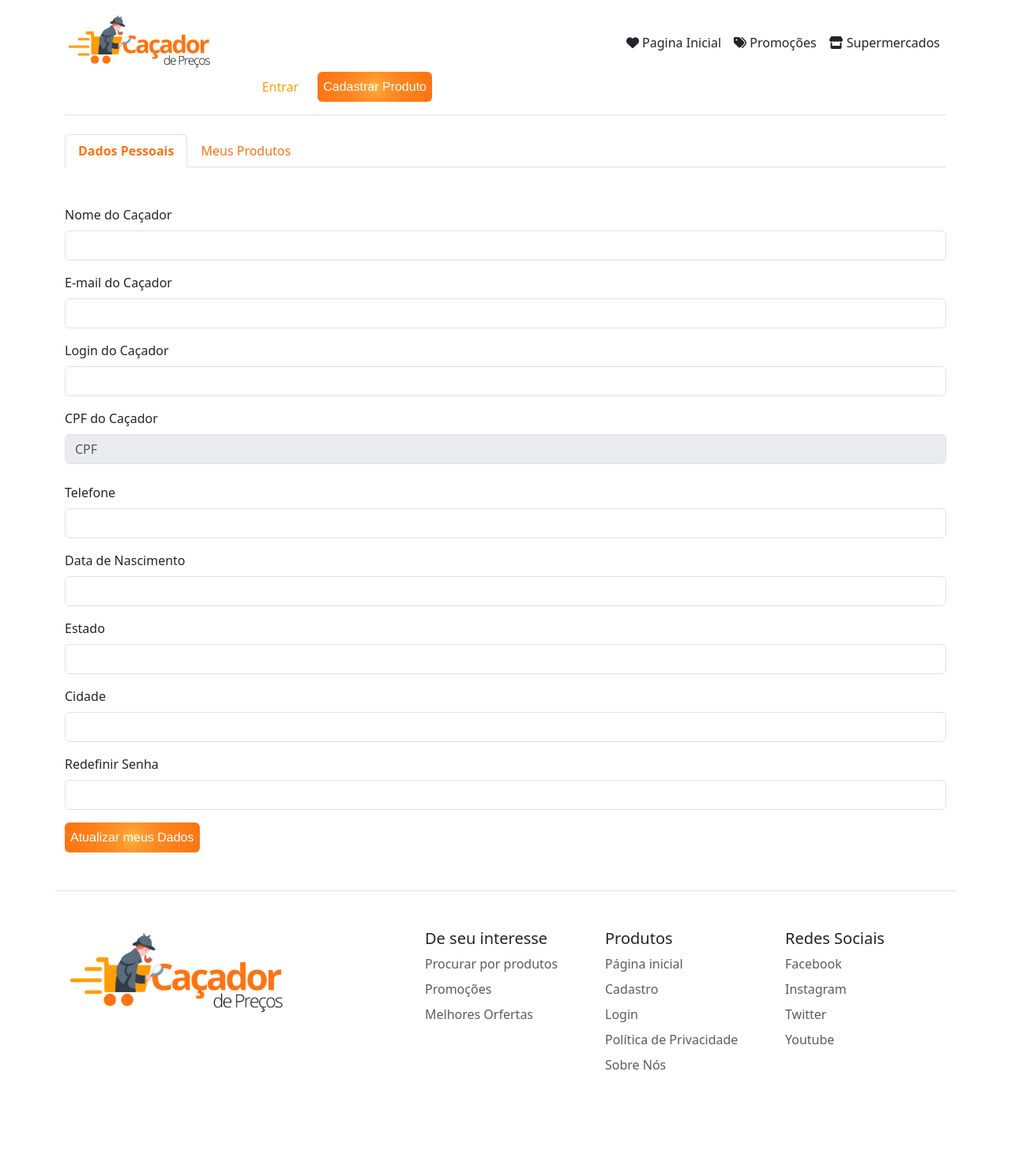
After one commit to Alexcostap/cacadordepreco, a PHP site: page /telaUsuario.php in a window 1280 px wide. The commit adds this page. Shown: the whole page at 79% size. Run offline with PHP 8.4, Linux system fonts and the light colour scheme; some libraries are stand-ins or nearby versions.

Commit message:
merges das branchs

```diff
--- /dev/null
+++ b/css/telaUsuario.css
@@ -0,0 +1,3 @@
+#tituloUsuario{
+    color: #ff7312 !important;
+}
--- a/includes/menu.php
+++ b/includes/menu.php
@@ -10,7 +10,7 @@
         <li><a href="#" class="nav-link px-2 link-dark"><i class="fa-solid fa-store"></i> Supermercados</a></li>
       </ul>
 
-    <div class="col-md-4 text-end">
+    <div class="col-md-5 text-end">
       <?php
 
         if (!isset($_SESSION['login']) && !isset($_SESSION['senha']))
@@ -18,7 +18,7 @@
           echo "<a href='telaLogin.php'><button type='button'  class='btn btn-outline-primary me-2' id='btnEntrar'>Entrar</button></a>
           <a href='telaLogin.php'><button type='button'  class='btn btn-primary' id='btnCadastrar'>Cadastrar Produto</button></a>";
         }else{
-          echo"<a href='telaLogin.php'><button type='button'  class='btn btn-outline-primary me-2' id='btnEntrar'>" . "<i class='fa-sharp fa-regular fa-user'> </i> " ."Olá <strong> " .  $_SESSION['login'] . "</strong> </button></a>";
+          echo"<a href='telaUsuario.php'><button type='button'  class='btn btn-outline-primary me-2' id='btnEntrar'>" . "<i class='fa-sharp fa-regular fa-user'> </i> " ."Olá Caçador(a):<strong> " .  $_SESSION['login'] . "</strong> </button></a>";
           echo"<a href='cadastroProduto.php'><button type='button'  class='btn btn-primary' id='btnCadastrar'>" . "<i class='fa-solid fa-cookie-bite'></i>" . " Cadastre agora seu Produto!</button></a>";
         }
        ?>
--- /dev/null
+++ b/telaUsuario.php
@@ -0,0 +1,89 @@
+<?php
+include "conexao/conexao.php";
+session_start();
+?>
+<!DOCTYPE html>
+<html lang="pt-br">
+<head>
+    <meta charset="UTF-8">
+    <meta http-equiv="X-UA-Compatible" content="IE=edge">
+    <meta name="viewport" content="width=device-width, initial-scale=1.0">
+    <!-- BOOTSTRAP CSS -->
+    <link href="https://cdn.jsdelivr.net/npm/bootstrap@5.3.0-alpha1/dist/css/bootstrap.min.css" rel="stylesheet" integrity="sha384-GLhlTQ8iRABdZLl6O3oVMWSktQOp6b7In1Zl3/Jr59b6EGGoI1aFkw7cmDA6j6gD" crossorigin="anonymous">
+    <script src="https://cdn.jsdelivr.net/npm/bootstrap@5.3.0-alpha1/dist/js/bootstrap.bundle.min.js" integrity="sha384-w76AqPfDkMBDXo30jS1Sgez6pr3x5MlQ1ZAGC+nuZB+EYdgRZgiwxhTBTkF7CXvN" crossorigin="anonymous"></script>
+    <!-- CSS -->
+    <link rel="stylesheet" href="css/telaUsuario.css">
+    <link rel="stylesheet" href="css/paginaInicial.css">
+    <link rel="stylesheet" href="css/footer.css">
+    <link rel="stylesheet" href="css/cadastroProduto.css">
+    <!-- <script> src="javascript/cadastrarProduto.js"</script> -->
+    <!-- Fav Icon -->
+    <link rel="shortcut icon" href="imagens/icon-logo.png" type="image/x-icon">
+    <link rel="icon" href="imagens/icon-logo.png" type="image/x-icon">
+
+    <title>Caçador de Preço</title>
+
+</head>
+
+<body>
+    <?php
+    include_once "includes/menu.php"
+    ?>
+
+    <!-- Perfil Usuário -->
+<div class="container">
+    <ul class="nav nav-tabs">
+    <li class="nav-item">
+        <a class="nav-link active " id="tituloUsuario" aria-current="page" href="#"><strong>Dados Pessoais</strong></a>
+    </li>
+    <li class="nav-item">
+        <a class="nav-link " id="tituloUsuario" href="telaUsuarioProdutos.php">Meus Produtos</a>
+    </li>
+
+    </ul>
+    <br> <br>
+        <div class="mb-3">
+    <label for="formGroupExampleInput" class="form-label">Nome do Caçador</label>
+    <input type="text" class="form-control" id="telaUsuarioNomeDoCacador" placeholder="">
+    </div>
+    <div class="mb-3">
+    <label for="formGroupExampleInput2" class="form-label">E-mail do Caçador</label>
+    <input type="text" class="form-control" id="telaUsuarioEmail" placeholder="">
+    </div>
+    <div class="mb-3">
+    <label for="formGroupExampleInput" class="form-label">Login do Caçador</label>
+    <input type="text" class="form-control" id="telaUsuarioLogin" placeholder="">
+    </div>
+    <label for="formGroupExampleInput2" class="form-label">CPF do Caçador</label>
+    <input class="form-control" type="text" placeholder="CPF" aria-label="Disabled input example" disabled>
+    <br>
+    <div class="mb-3">
+    <label for="formGroupExampleInput2" class="form-label">Telefone</label>
+    <input type="text" class="form-control" id="telaUsuarioTelefone" placeholder="">
+    </div>
+    <div class="mb-3">
+    <label for="formGroupExampleInput" class="form-label">Data de Nascimento</label>
+    <input type="text" class="form-control" id="telaUsuarioDataDeNascimento" placeholder="">
+    </div>
+    <div class="mb-3">
+    <label for="formGroupExampleInput" class="form-label">Estado</label>
+    <input type="text" class="form-control" id="telaUsuarioEstado" placeholder="">
+    </div>
+    <div class="mb-3">
+    <label for="formGroupExampleInput" class="form-label">Cidade</label>
+    <input type="text" class="form-control" id="telaUsuarioCidade" placeholder="">
+    </div>
+    <div class="mb-3">
+    <label for="formGroupExampleInput" class="form-label">Redefinir Senha</label>
+    <input type="text" class="form-control" id="telaUsuarioRedefinirSenha" placeholder="">
+    </div>
+
+    <div class="btnEditar">
+        <button type='button'  class='btn btn-primary' id="btnCadastrar"><i class='fa-solid'></i>Atualizar meus Dados</button></a>
+    </div>
+</div>
+    <?php
+    include_once "includes/rodape.php"
+    ?>
+</body>
+</html>
```
Also changed, not shown: cadastroProduto.php (+5 -9 lines), db/produtos.sql (+11 -10 lines), php/produto.php (+10 -4 lines), telaUsuarioProdutos.php (added, +41 -0 lines), imagens/produtos/Caçador_de_Preço_58e8ee427d65b4660a14acaa89c959b7_biscoito_treloso.png (added), imagens/produtos/Caçador_de_Preço_7ed9c7ee8ffd435e6ecf5cbe27c4c005_biscoito_treloso.png (added), imagens/produtos/Caçador_de_Preço_d41d8cd98f00b204e9800998ecf8427e_ruffles.png (added), imagens/produtos/Caçador_de_Preço_d41d8cd98f00b204e9800998ecf8427e_trakinas.png (added).
